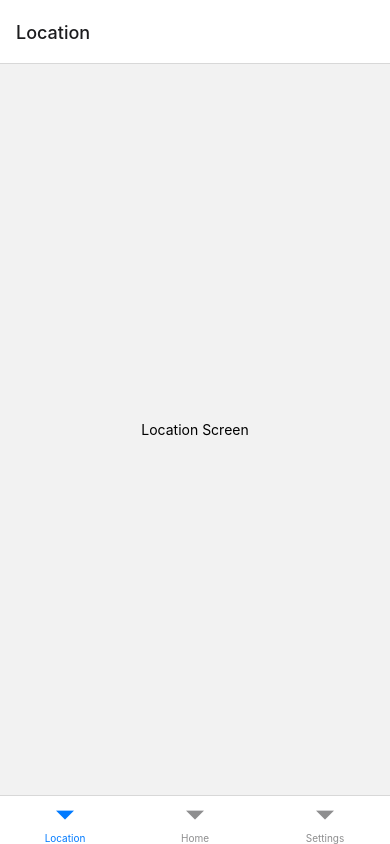
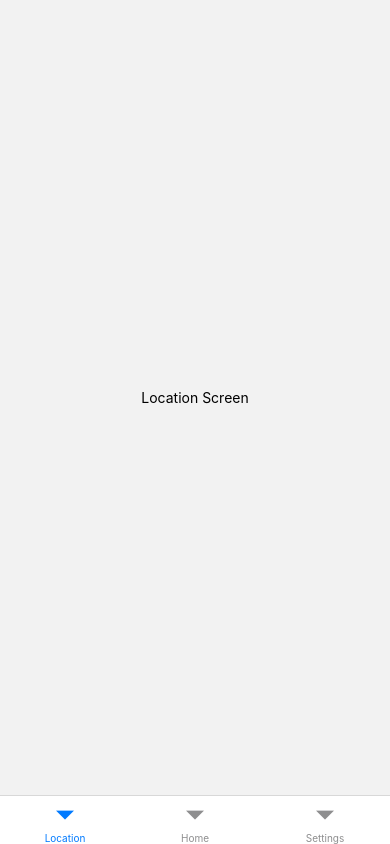
Before and after one commit to Seoul-Weather/Seoul-Weather-APP-Legacy, a React Native app: screen / in a window 390 px wide. Built offline with nearby package versions, Linux system fonts and the light colour scheme.

Commit message:
Feat: Remove header from tab nav

```diff
--- a/App.tsx
+++ b/App.tsx
@@ -10,7 +10,7 @@ export default function App() {
     const Tab = createBottomTabNavigator();
     return (
         <NavigationContainer>
-            <Tab.Navigator>
+            <Tab.Navigator screenOptions={{ headerShown: false }}>
                 <Tab.Screen name="Location" component={Location} />
                 <Tab.Screen name="Home" component={Home} />
                 <Tab.Screen name="Settings" component={Setting} />
```
Also changed, not shown: 1 other file (tests, documents, lock files or other folders).
